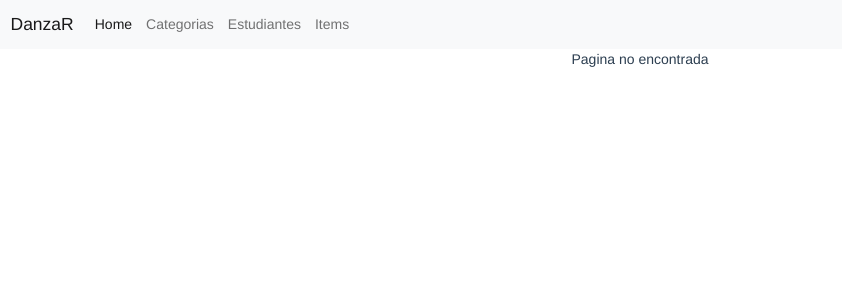
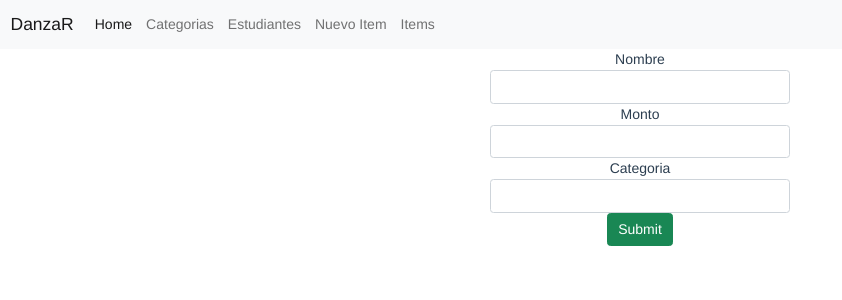
Before and after one commit to bautistaamarillo/danzar_app, a Vue app: page /ItemAdd in a window 1280 px wide. Shown: the top 300 px of the page, without its empty margins (0-842 px from the left). Built offline with nearby package versions, Linux system fonts and the light colour scheme.

Commit message:
nuevo item crud

```diff
--- /dev/null
+++ b/http-common.js
@@ -0,0 +1,8 @@
+import axios from "axios";
+
+export default axios.create({
+  baseURL: "http://danzar_api.test/",
+  headers: {
+    "Content-type": "application/json"
+  }
+});
--- a/src/App.vue
+++ b/src/App.vue
@@ -18,7 +18,10 @@
           <router-link class="nav-link" to="/estudiantes">Estudiantes</router-link>
         </li>
         <li class="nav-item">
-          <router-link class="nav-link" to="/InfoItem">Items</router-link>
+          <router-link class="nav-link" to="/ItemAdd">Nuevo Item</router-link>
+        </li>
+        <li class="nav-item">
+          <router-link class="nav-link" to="/ItemsList">Items</router-link>
         </li>
 
         <!-- <li class="nav-item dropdown">
--- /dev/null
+++ b/src/components/AddItem.vue
@@ -0,0 +1,96 @@
+<template>
+    <div class="submit-form">
+      <div v-if="!submitted">
+        <div class="form-group">
+          <label for="name">Nombre</label>
+          <input
+            type="text"
+            class="form-control"
+            id="name"
+            required
+            v-model="item.name"
+            name="name"
+          />
+        </div>
+
+        <div class="form-group">
+          <label for="amount">Monto</label>
+          <input
+            class="form-control"
+            id="amount"
+            required
+            v-model="item.amount"
+            name="amount"
+          />
+        </div>
+
+        <div class="form-group">
+          <label for="category_id">Categoria</label>
+          <input
+            class="form-control"
+            id="category_id"
+            required
+            v-model="item.category_id"
+            name="category_id"
+          />
+        </div>
+
+        <button @click="saveItem" class="btn btn-success">Submit</button>
+      </div>
+
+      <div v-else>
+        <h4>You submitted successfully!</h4>
+        <button class="btn btn-success" @click="newItem">Add</button>
+      </div>
+    </div>
+  </template>
+
+  <script>
+  import ItemDataService from "../services/ItemDataService";
+
+  export default {
+    name: "add-item",
+    data() {
+      return {
+        item: {
+          id: null,
+          name: "",
+          amount: "",
+          category_id: ""
+        },
+        submitted: false
+      };
+    },
+    methods: {
+      saveItem() {
+        var data = {
+          name: this.item.name,
+          amount: this.item.amount,
+          category_id: this.item.category_id
+        };
+
+        ItemDataService.create(data)
+          .then(response => {
+            this.item.id = response.data.id;
+            console.log(response.data);
+            this.submitted = true;
+          })
+          .catch(e => {
+            console.log(e);
+          });
+      },
+
+      newItem() {
+        this.submitted = false;
+        this.item = {};
+      }
+    }
+  };
+  </script>
+
+  <style>
+  .submit-form {
+    max-width: 300px;
+    margin: auto;
+  }
+  </style>
--- /dev/null
+++ b/src/components/Item.vue
@@ -0,0 +1 @@
+https://www.bezkoder.com/vue-3-crud/
--- /dev/null
+++ b/src/components/ItemsList.vue
@@ -0,0 +1,113 @@
+<template>
+    <div class="list row">
+      <div class="col-md-8">
+        <div class="input-group mb-3">
+          <input type="text" class="form-control" placeholder="Search by name"
+            v-model="name"/>
+          <div class="input-group-append">
+            <button class="btn btn-outline-secondary" type="button"
+              @click="searchName"
+            >
+              Search
+            </button>
+          </div>
+        </div>
+      </div>
+      <div class="col-md-6">
+        <h4>Items List</h4>
+        <ul class="list-group">
+          <li class="list-group-item"
+            :class="{ active: index == currentIndex }"
+            v-for="(item, index) in items"
+            :key="index"
+            @click="setActiveItem(item, index)"
+          >
+            {{ item.name }}
+          </li>
+        </ul>
+
+      </div>
+      <div class="col-md-6">
+        <div v-if="currentItem">
+          <h4>Item</h4>
+          <div>
+            <label><strong>Name:</strong></label> {{ currentItem.name }}
+          </div>
+          <div>
+            <label><strong>Amount:</strong></label> {{ currentItem.amount }}
+          </div>
+          <div>
+            <label><strong>Category_id:</strong></label> {{ currentItem.category_id }}
+          </div>
+
+          <router-link :to="'/items/' + currentItem.id" class="badge badge-warning">Edit</router-link>
+        </div>
+        <div v-else>
+          <br />
+          <p>Please click on an Item...</p>
+        </div>
+      </div>
+    </div>
+  </template>
+
+  <script>
+  import ItemDataService from "../services/ItemDataService";
+
+  export default {
+    name: "items-list",
+    data() {
+      return {
+        items: [],
+        currentItem: null,
+        currentIndex: -1,
+        name: ""
+      };
+    },
+    methods: {
+      retrieveItems() {
+        ItemDataService.getAll()
+          .then(response => {
+            this.Items = response.data;
+            console.log(response.data);
+          })
+          .catch(e => {
+            console.log(e);
+          });
+      },
+
+      refreshList() {
+        this.retrieveItems();
+        this.currentItem = null;
+        this.currentIndex = -1;
+      },
+
+      setActiveItem(item, index) {
+        this.currentItem = item;
+        this.currentIndex = item ? index : -1;
+      },
+
+      searchName() {
+        ItemDataService.findByName(this.name)
+          .then(response => {
+            this.items = response.data;
+            this.setActiveItem(null);
+            console.log(response.data);
+          })
+          .catch(e => {
+            console.log(e);
+          });
+      }
+    },
+    mounted() {
+      this.retrieveItems();
+    }
+  };
+  </script>
+
+  <style>
+  .list {
+    text-align: left;
+    max-width: 750px;
+    margin: auto;
+  }
+  </style>
--- a/src/router/index.js
+++ b/src/router/index.js
@@ -35,6 +35,16 @@ const routes = [
     name: 'InfoItem',
 
     component: () => import('../views/InfoItemView.vue')
+  },
+  {
+    path: '/ItemAdd',
+    name: 'ItemAdd',
+    component: () => import('../components/AddItem.vue')
+  },
+  {
+    path: '/ItemsList',
+    name: 'ItemsList',
+    component: () => import('../components/ItemsList.vue')
   }
 ]
 
--- /dev/null
+++ b/src/services/ItemDataService.js
@@ -0,0 +1,29 @@
+import http from "../../http-common";
+
+class ItemDataService {
+  getAll() {
+    return http.get("/items");
+  }
+
+  get(id) {
+    return http.get(`/items/${id}`);
+  }
+
+  create(data) {
+    return http.post("/items", data);
+  }
+
+  update(id, data) {
+    return http.put(`/items/${id}`, data);
+  }
+
+  delete(id) {
+    return http.delete(`/items/${id}`);
+  }
+
+  findByName(name) {
+    return http.get(`/items?name=${name}`);
+  }
+}
+
+export default new ItemDataService();
```
